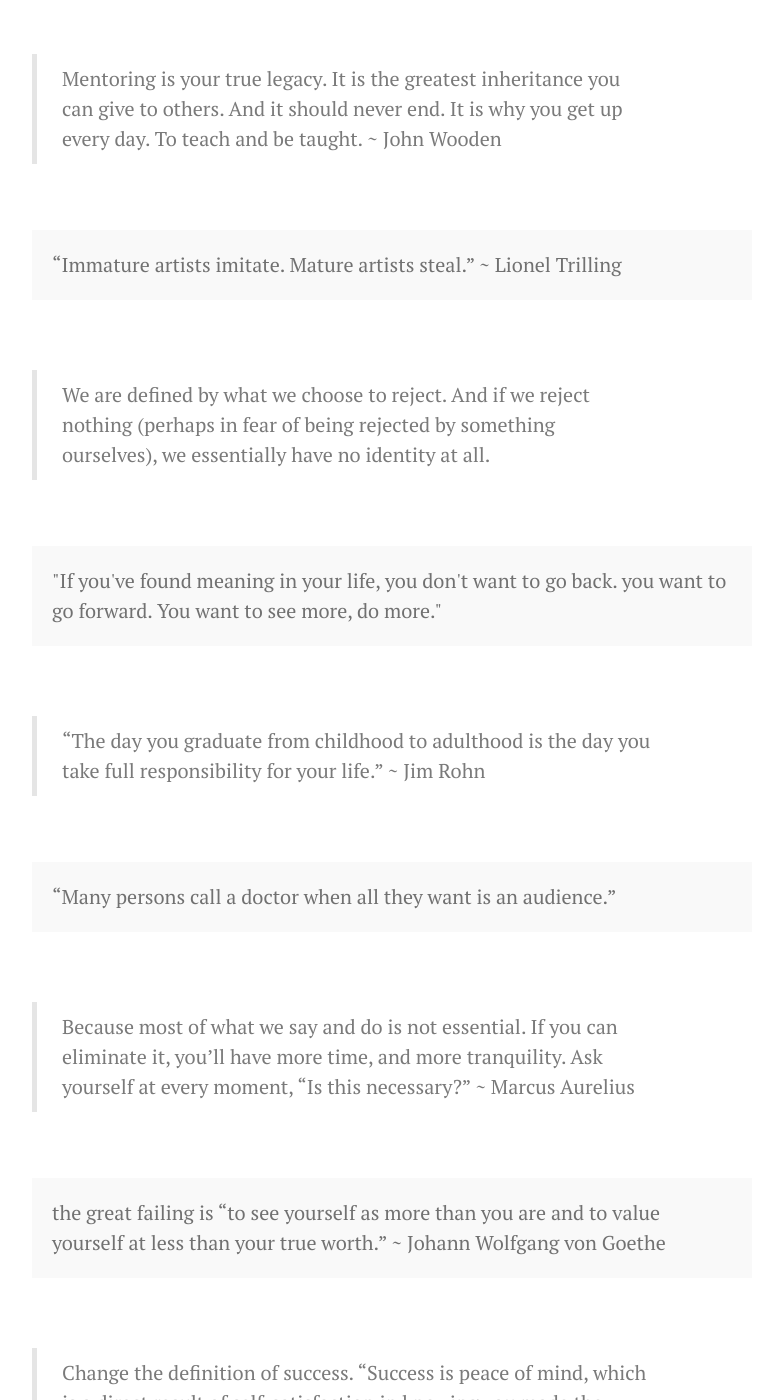
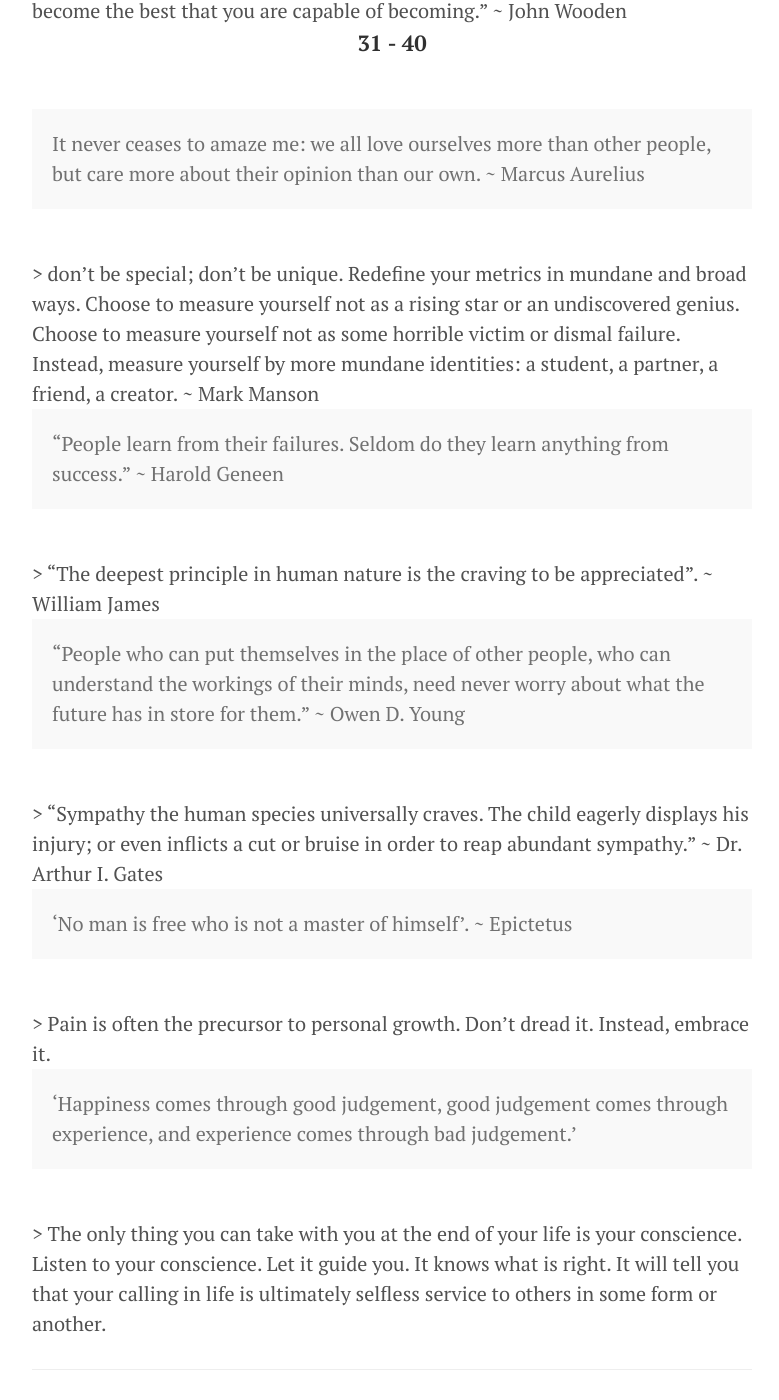
Before and after one commit to alamgirqazi/blog, a Jekyll site: the page built from quotes.md, in a window 1280 px wide and 1400 px high, scrolled down 3924 px. Shown: the whole window, without its empty margins (248-1027 px from the left). Built offline with Jekyll 4.4.1, drawn with Linux system fonts in a browser that asks for light colours; some of the changed text lies outside the part shown.

Commit message:
added more quotes

```diff
--- a/quotes.md
+++ b/quotes.md
@@ -28,7 +28,7 @@ We live on an island surrounded by a sea of ignorance. As our island of knowledg
 <br>
 
 <p class="message">
-“He who asks a question is a fool for five minutes; he who does not ask a question remains a fool forever”</p>
+People who study others are wise but those who study themselves are enlightened.
 
 <br>
 >people will forget what you said, people will forget what you did, but people will never forget how you made them feel.
@@ -182,6 +182,59 @@ the great failing is “to see yourself as more than you are and to value yourse
 <br>
 
 
+<p class="center">  <strong>31 - 40</strong></p>
+
+<br>
+
+<p class="message">
+It never ceases to amaze me: we all love ourselves more than other people, but care more about their opinion than our own.
+~ Marcus Aurelius</p>
+
+<br>
+
+> don’t be special; don’t be unique. Redefine your metrics in mundane and broad ways. Choose to measure yourself not as a rising star or an undiscovered genius. Choose to measure yourself not as some horrible victim or dismal failure. Instead, measure yourself by more mundane identities: a student, a partner, a friend, a creator.
+~ Mark Manson
+<br>
+
+<p class="message">
+“People learn from their failures. Seldom do they learn anything from success.”
+~ Harold Geneen</p>
+
+<br>
+
+> “The deepest principle in human nature is the craving to be appreciated”.
+~ William James
+<br>
+
+<p class="message">
+“People who can put themselves in the place of other people, who can understand the workings of their minds, need never worry about what the future has in store for them.”
+~ Owen D. Young</p>
+
+<br>
+
+>  “Sympathy the human species universally craves. The child eagerly displays his injury; or even inflicts a cut or bruise in order to reap abundant sympathy.”
+~ Dr. Arthur I. Gates
+<br>
 
 
+<p class="message">
+‘No man is free who is not a master of himself’.
+~ Epictetus</p>
+
+<br>
+
+>  Pain is often the precursor to personal growth. Don’t dread it. Instead, embrace it.
+
+<br>
+
+<p class="message">
+‘Happiness comes through good judgement, good judgement comes through experience, and experience comes through bad judgement.’
+</p>
+
+<br>
+
+>  The only thing you can take with you at the end of your life is your conscience. Listen to your conscience. Let it guide you. It knows what is right. It will tell you that your calling in life is ultimately selfless service to others in some form or another.
+
+<br>
+
 <hr>
```
